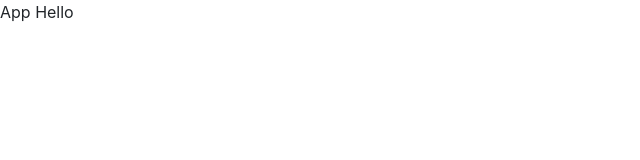
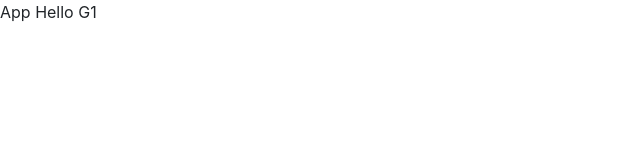
Before and after one commit to hieuemmm/final_react, a React (Create React App) app: page / in a window 1280 px wide. Shown: the top 160 px of the page, without its empty margins (0-640 px from the left). Built offline with nearby package versions, Linux system fonts and the light colour scheme.

Commit message:
Change App.js to G1

```diff
--- a/src/App.js
+++ b/src/App.js
@@ -3,7 +3,7 @@ import './styles/App.css';
 function App() {
   return (
     <div className="App">
-      App Hello
+      App Hello G1
     </div>
   );
 }
```
